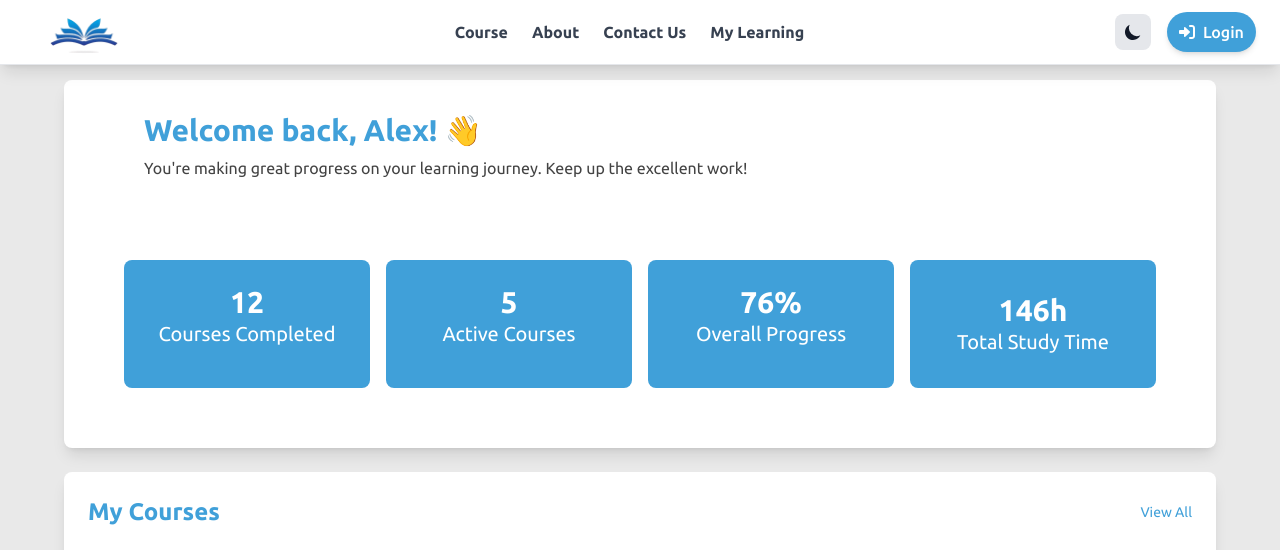
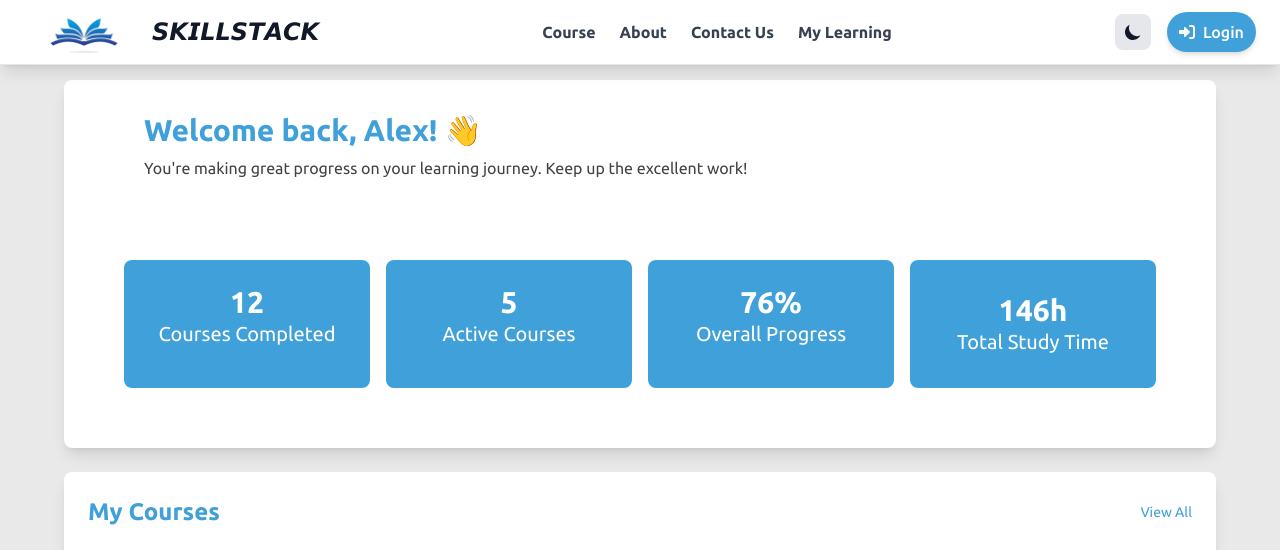
Before and after one commit to choeng-sreyleak/Skillstack, a website: page pages/myLearning.html in a window 1280 px wide. Shown: the top 550 px of the page. Drawn offline with nearby package versions, Linux system fonts and the light colour scheme; files that its build step writes are made by us from their sources.

Commit message:
update header in page myLearning

```diff
--- a/pages/myLearning.html
+++ b/pages/myLearning.html
@@ -44,7 +44,9 @@
                 alt="Learnode"
                 class="w-[120px] h-[120px]"
               />
-              <a href="../index.html"></a>
+              <a href="../index.html">
+                <h1 class="text-2xl font-bold ml-2">𝙎𝙆𝙄𝙇𝙇𝙎𝙏𝘼𝘾𝙆</h1>
+              </a>
             </div>
 
             <!-- Desktop Links -->
```
